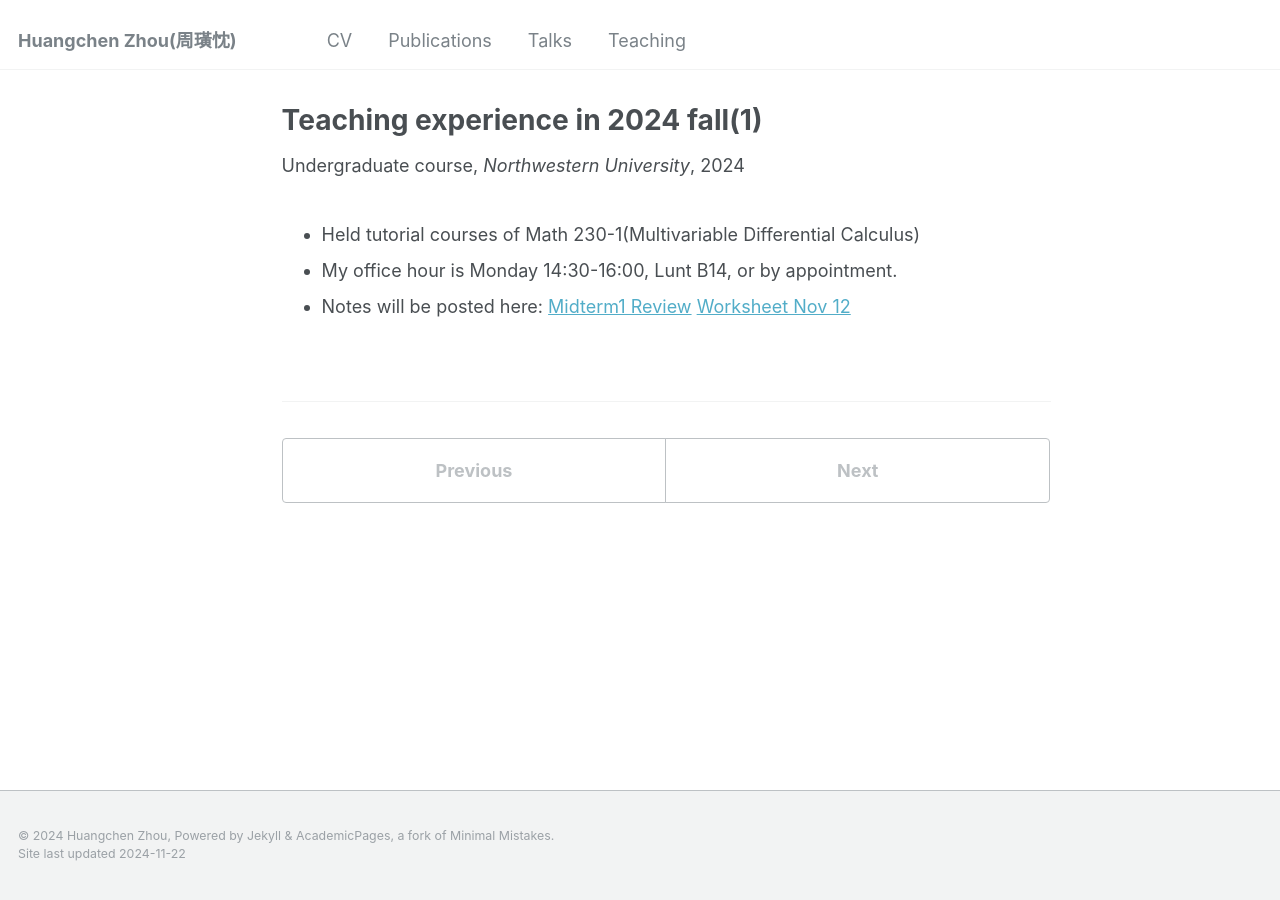
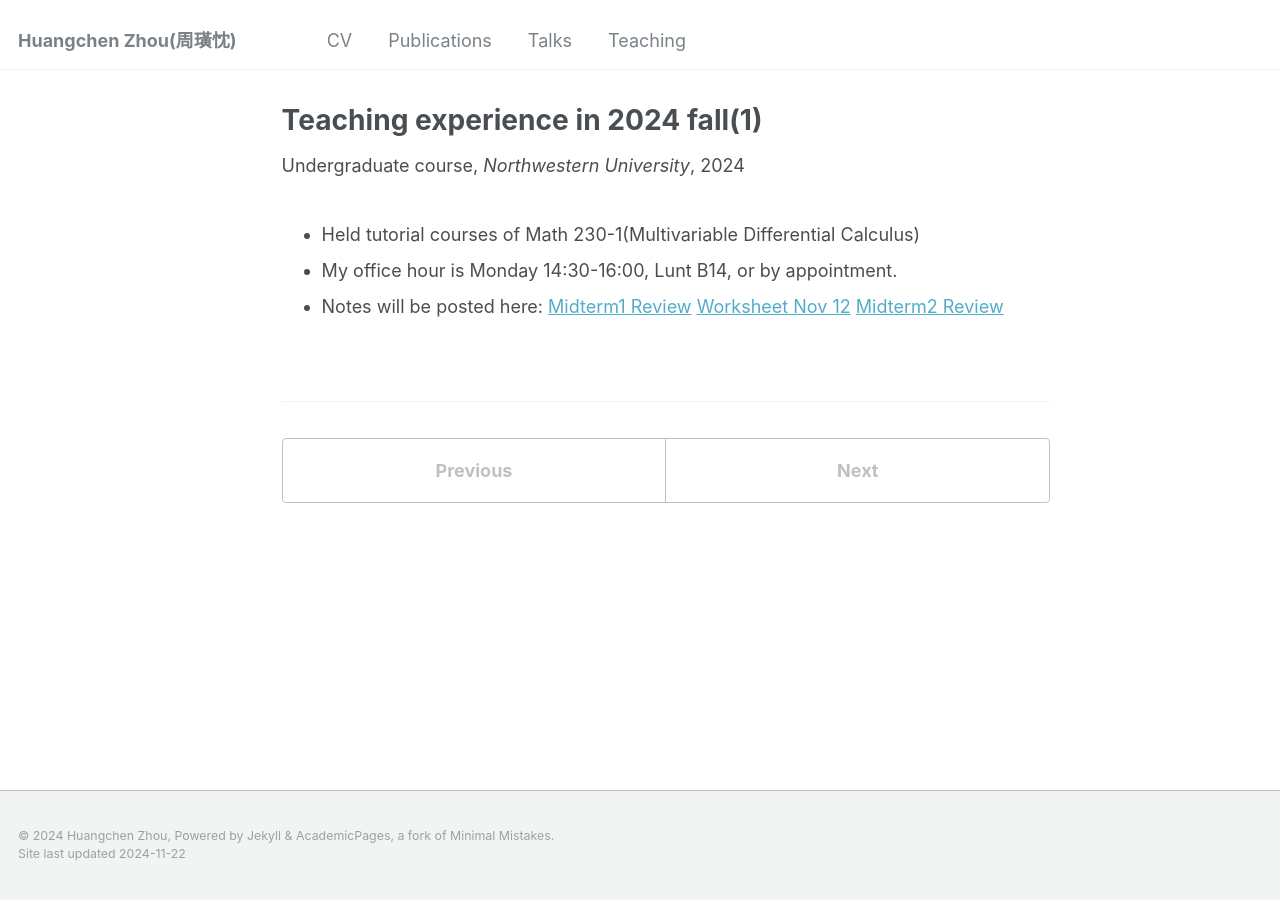
Before and after one commit to zhc515/zhc515.github.io, a Jekyll site: the page built from _teaching/2024-fall-teaching-1.md, in a window 1280 px wide. Built offline with Jekyll 4.4.1, drawn with Linux system fonts in a browser that asks for light colours.

Commit message:
Update 2024-fall-teaching-1.md

```diff
--- a/_teaching/2024-fall-teaching-1.md
+++ b/_teaching/2024-fall-teaching-1.md
@@ -13,3 +13,4 @@ location: "Evanston, US"
 - Notes will be posted here:
   [Midterm1 Review](http://zhc515.github.io/files/Math_230_mid1_review.pdf)
   [Worksheet Nov 12](http://zhc515.github.io/files/Math_230_1_worksheet_annotated.pdf)
+  [Midterm2 Review](http://zhc515.github.io/files/Math_230_mid2_review.pdf)
```
